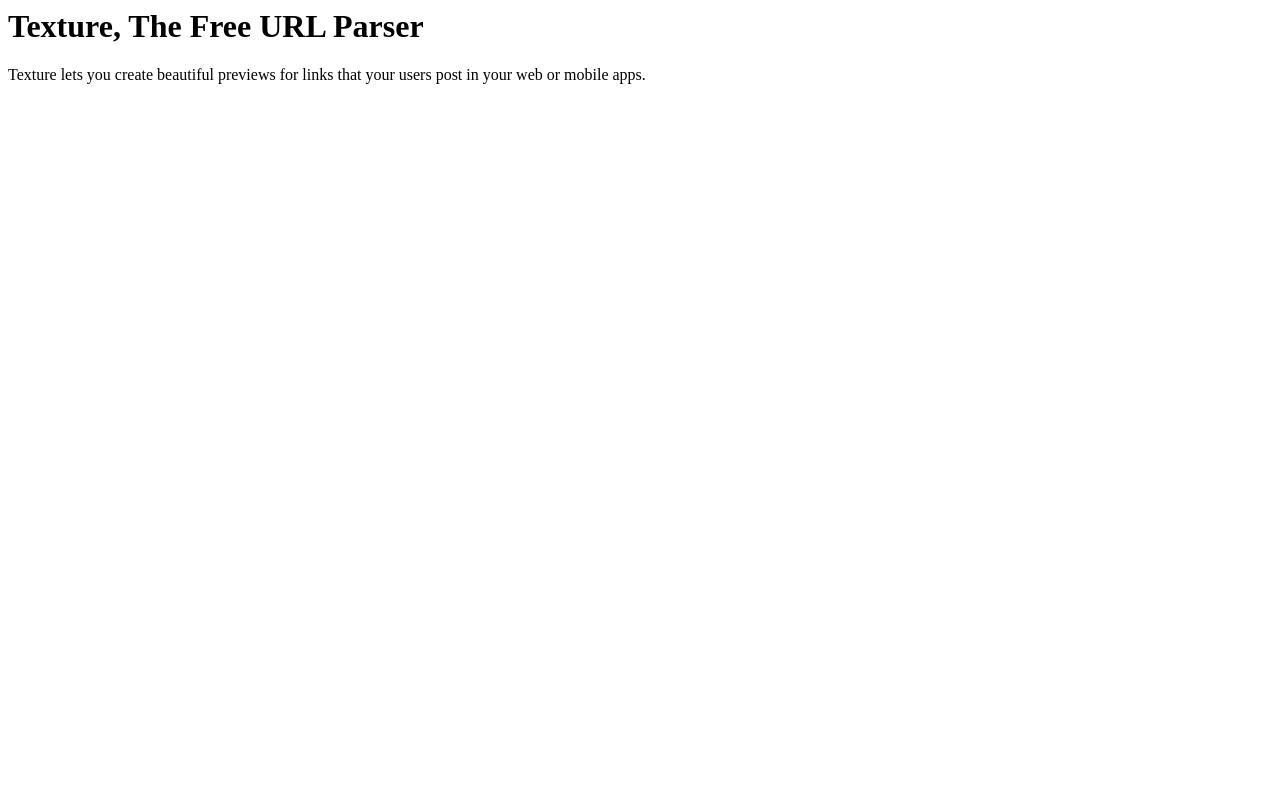
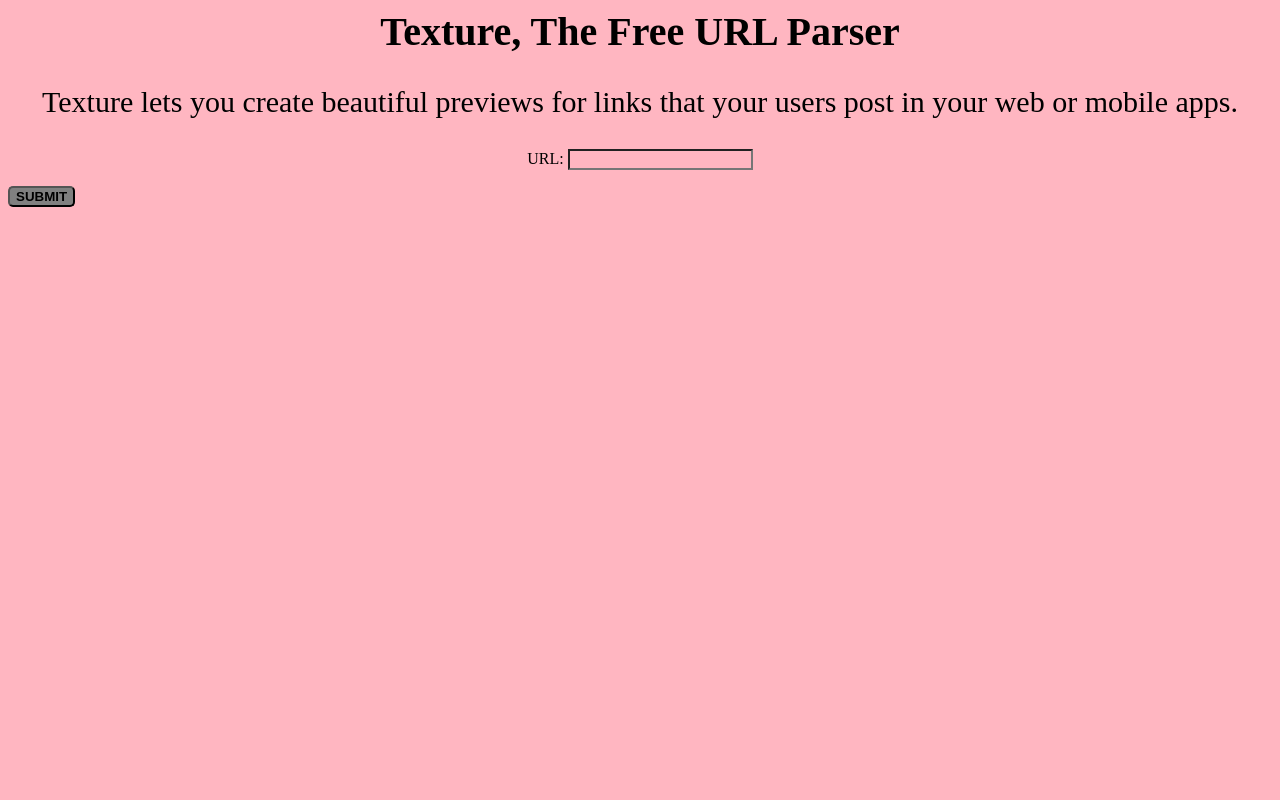
Before and after one commit to athyuttamre/texture, a PHP site: page / in a window 1280 px wide. Run offline with PHP 8.4, Linux system fonts and the light colour scheme; some libraries are stand-ins or nearby versions.

Commit message:
changed background color

```diff
--- a/css/main.css
+++ b/css/main.css
@@ -1,4 +1,31 @@
-title {
-  font-family: Monotype Corsiva;
-  color: #FF0000;
+* {
+	background-color: #FFB6C1;
 }
+
+p {
+	color: black;
+	font-family: Monotype Corsiva;
+	text-align: center;
+	font-size: 30px;
+}
+
+form {
+	text-align: center;
+}
+
+h1 {
+	text-align: center;
+	font-weight: bolder;
+	font-size: 40px;
+}
+
+div {
+	position: absolute;
+	margin-left: 45%;
+}
+
+button {
+	background-color: gray;
+	font-weight: bolder;
+	border-radius: 5px;
+}
--- a/index.html
+++ b/index.html
@@ -1,6 +1,7 @@
 <html>
+<link rel="stylesheet" type="text/css" href="css/main.css">
 <head>
-    <title>Texture, The Free URL Parser</title>
+    <title style="text-align: center">Texture, The Free URL Parser</title>
     <meta name="description" content="Texture lets you create beautiful previews for links that your users post in your web or mobile apps.">
     <meta name="keywords" content="Texture, URL, Parser, Preview">
     <meta name="author" content="Team Texture">
@@ -20,5 +21,9 @@
 <body>
     <h1>Texture, The Free URL Parser</h1>
     <p>Texture lets you create beautiful previews for links that your users post in your web or mobile apps.</p>
+    <form>
+    URL: <input type="text" name="url">
+    </form>
+    <button style="text-align: center">SUBMIT</button>
 </body>
 </html>
```
